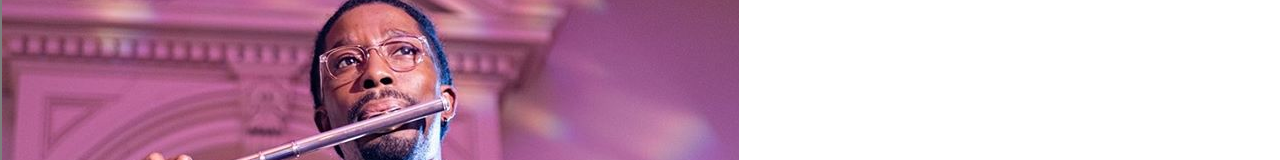
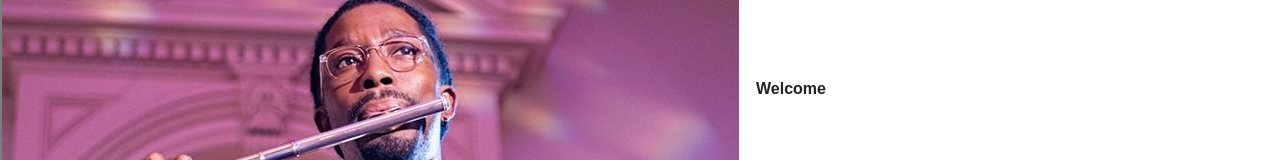
Before and after one commit to ksuares1/dport, a React (Create React App) app in the folder deshaun/: page / in a window 1280 px wide. Shown: the part 367-527 px from the top of the page. Built offline with nearby package versions, Linux system fonts and the light colour scheme; a web font is replaced by a local one.

Commit message:
Added button

```diff
--- a/deshaun/src/components/Home/index.js
+++ b/deshaun/src/components/Home/index.js
@@ -1,5 +1,5 @@
 import React from "react";
-
+import { MDBBtn } from "mdbreact";
 
 
 const HomePage=() => {
@@ -7,6 +7,7 @@ const HomePage=() => {
         <div >
 
          <img src={require("../../assets/img/deshaun-home.png")} alt=" Deshaun" />
+         <MDBBtn gradient="purple">Welcome</MDBBtn>
         </div>
     )
 }
```
